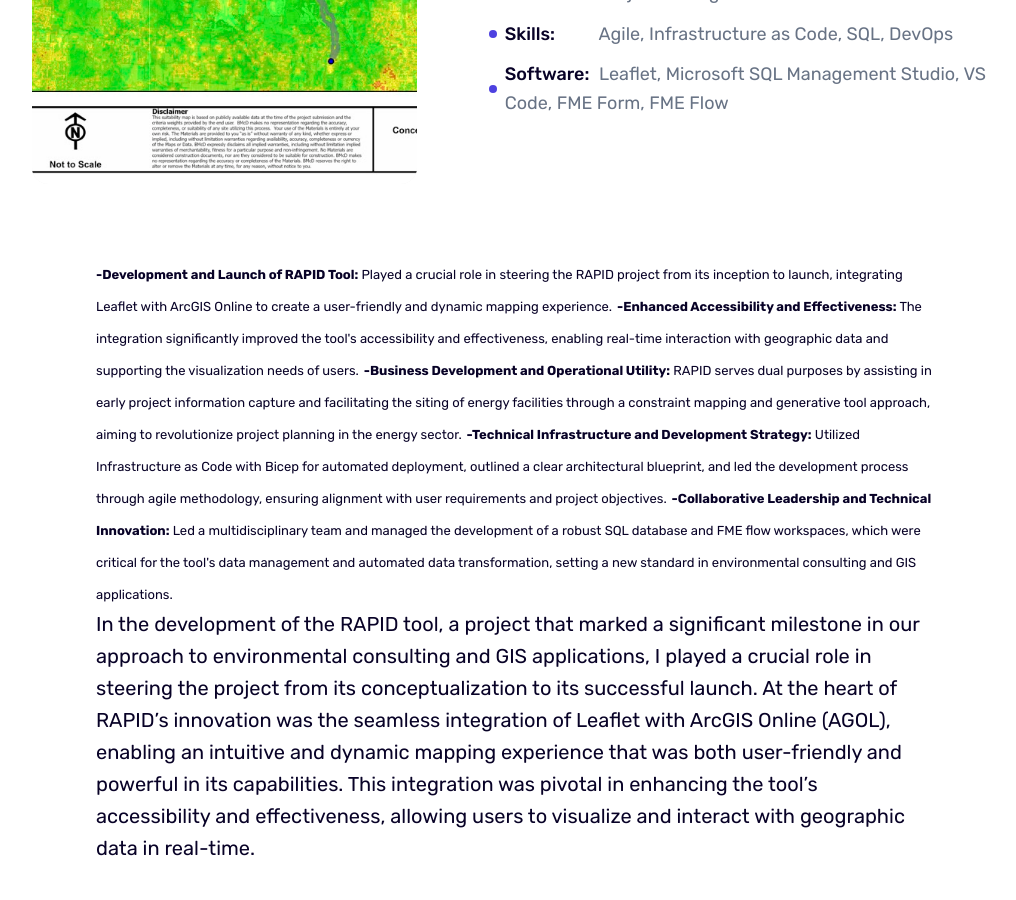
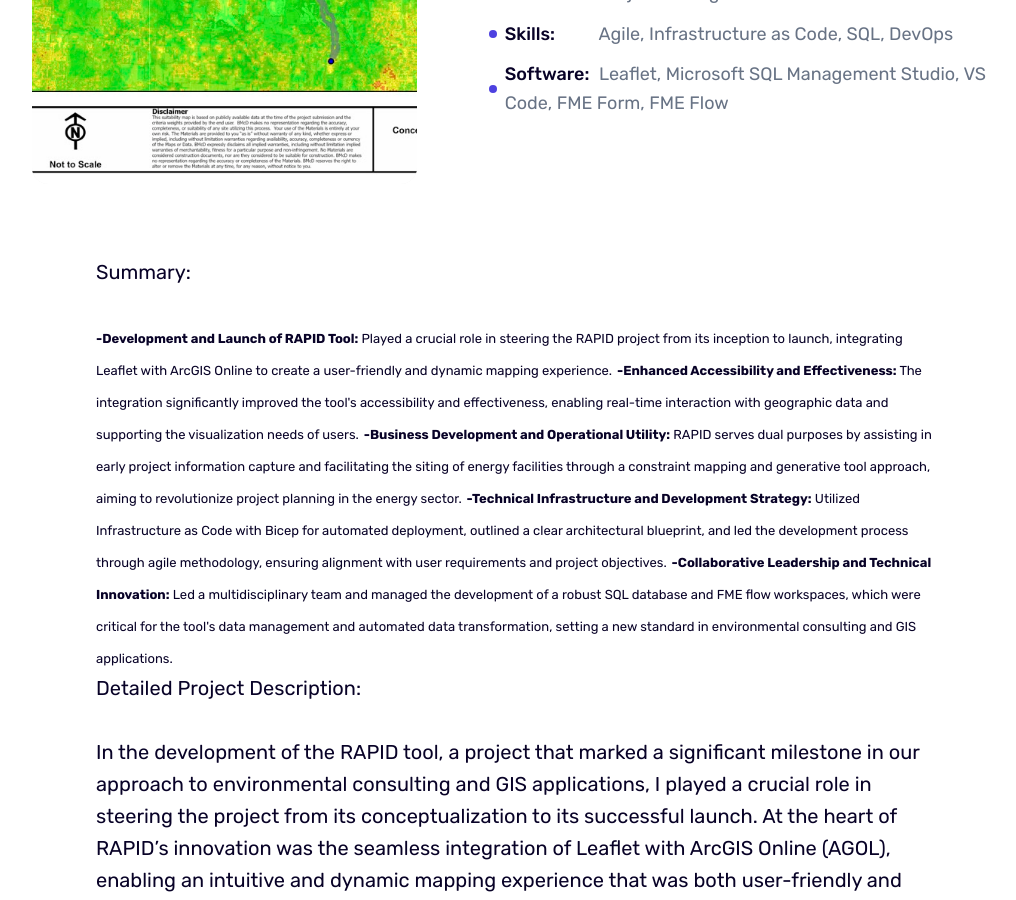
Before and after one commit to DustyWerth/DustyWerth.github.io, a Jekyll site: the page built from _works/RAPID.md, in a window 1280 px wide and 900 px high, scrolled down 414 px. Shown: the whole window, without its empty margins (124-1140 px from the left). Built offline with Jekyll 4.4.1, drawn with Linux system fonts in a browser that asks for light colours.

Commit message:
Update RAPID.md

```diff
--- a/_works/RAPID.md
+++ b/_works/RAPID.md
@@ -11,6 +11,8 @@ skills: 'Agile, Infrastructure as Code, SQL, DevOps'
 software: 'Leaflet, Microsoft SQL Management Studio, VS Code, FME Form, FME Flow'
 ---
 
+Summary:
+
 <font size="2"> <strong>-Development and Launch of RAPID Tool:</strong> Played a crucial role in steering the RAPID project from its inception to launch, integrating Leaflet with ArcGIS Online to create a user-friendly and dynamic mapping experience.</font>
 
 <font size="2"><strong>-Enhanced Accessibility and Effectiveness:</strong> The integration significantly improved the tool's accessibility and effectiveness, enabling real-time interaction with geographic data and supporting the visualization needs of users.</font>
@@ -20,6 +22,8 @@ software: 'Leaflet, Microsoft SQL Management Studio, VS Code, FME Form, FME Flow
 <font size="2"><strong>-Technical Infrastructure and Development Strategy:</strong> Utilized Infrastructure as Code with Bicep for automated deployment, outlined a clear architectural blueprint, and led the development process through agile methodology, ensuring alignment with user requirements and project objectives.</font>
 
 <font size="2"><strong>-Collaborative Leadership and Technical Innovation:</strong> Led a multidisciplinary team and managed the development of a robust SQL database and FME flow workspaces, which were critical for the tool's data management and automated data transformation, setting a new standard in environmental consulting and GIS applications.</font>
+
+Detailed Project Description:
 
 In the development of the RAPID tool, a project that marked a significant milestone in our approach to environmental consulting and GIS applications, I played a crucial role in steering the project from its conceptualization to its successful launch. At the heart of RAPID’s innovation was the seamless integration of Leaflet with ArcGIS Online (AGOL), enabling an intuitive and dynamic mapping experience that was both user-friendly and powerful in its capabilities. This integration was pivotal in enhancing the tool’s accessibility and effectiveness, allowing users to visualize and interact with geographic data in real-time.
 
```
